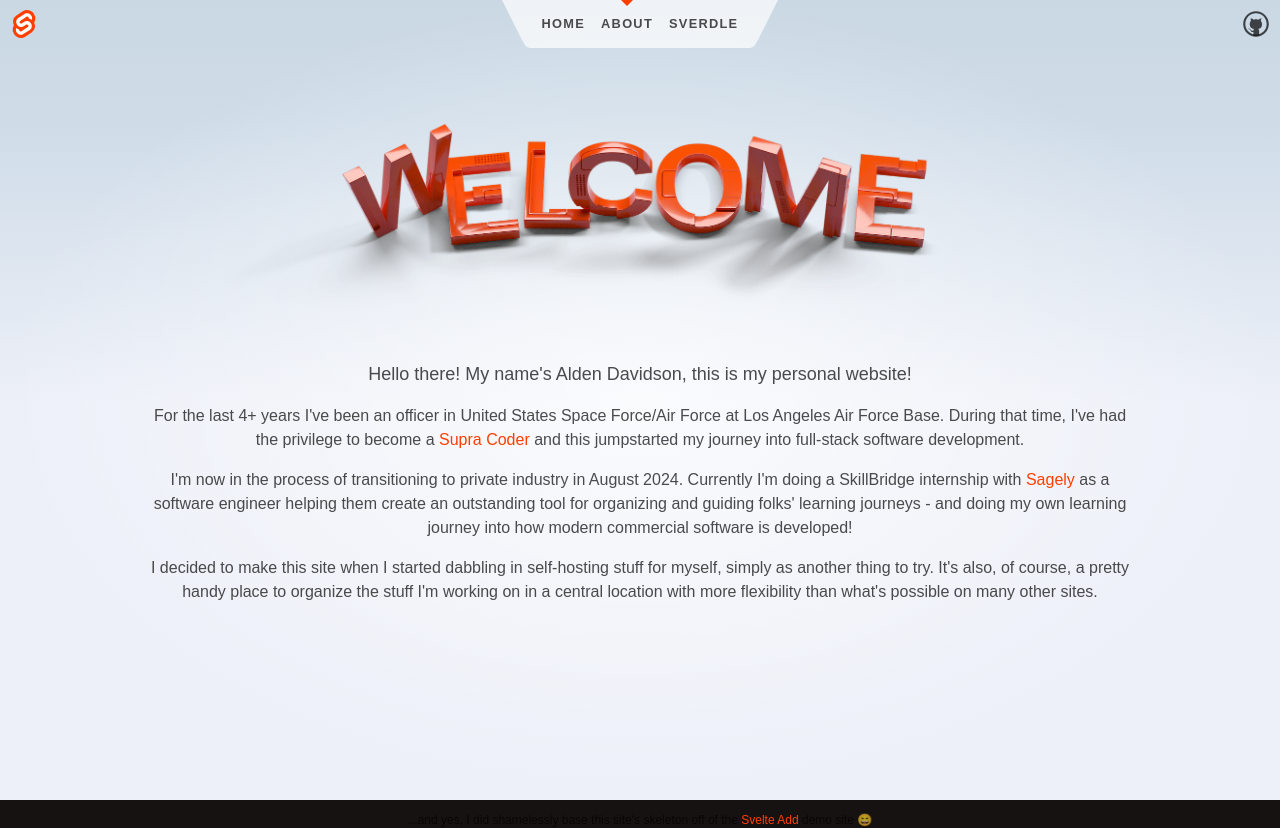
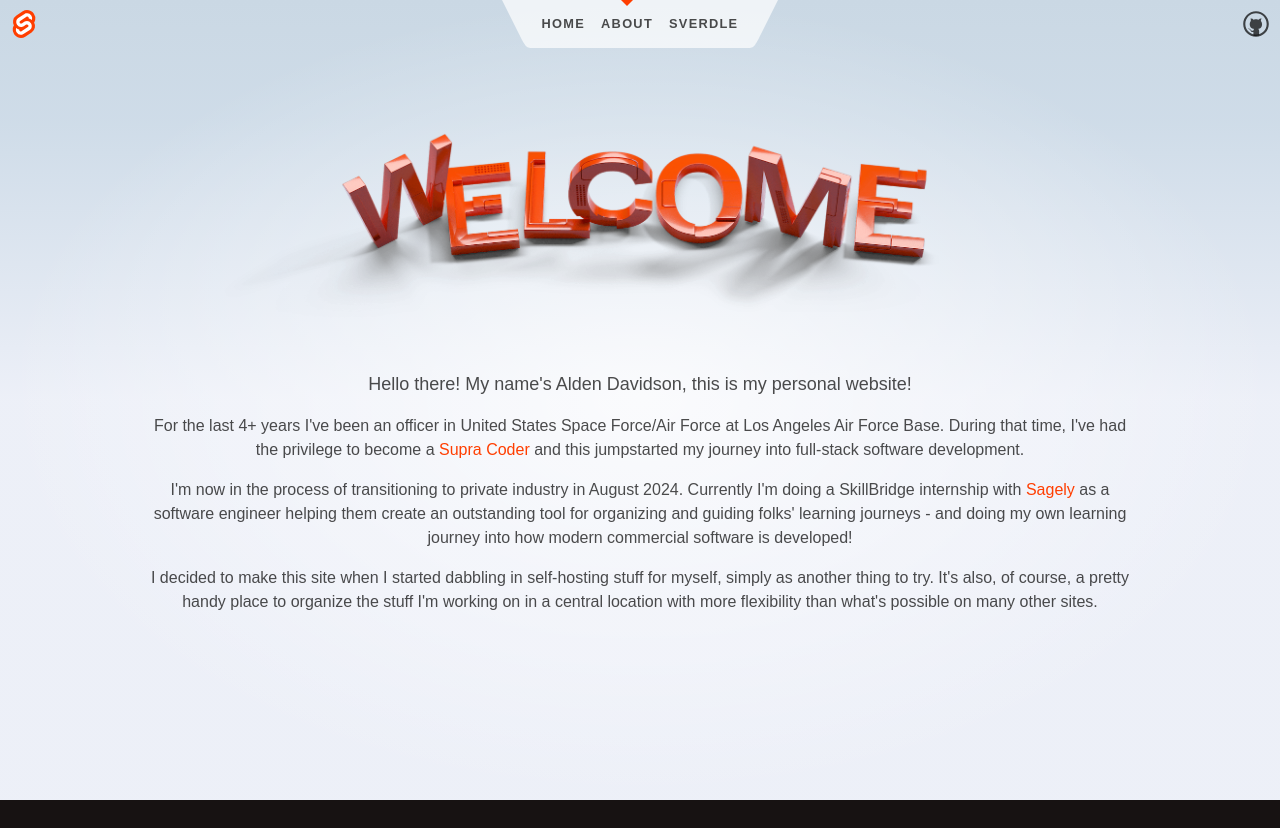
Before and after one commit to ananaso/adavidson.us, a SvelteKit app: page /about in a window 1280 px wide. After the commit the page ends 800 px from the top, so only its background shows below. Built offline with nearby package versions, Linux system fonts and the light colour scheme.

Commit message:
Move note to sverdle that I didn't create it, I just think it's neat

```diff
--- a/src/routes/about/+page.svelte
+++ b/src/routes/about/+page.svelte
@@ -39,12 +39,6 @@
 		another thing to try. It's also, of course, a pretty handy place to organize the stuff I'm
 		working on in a central location with more flexibility than what's possible on many other sites.
 	</p>
-
-	<p class="relative top-48 text-xs">
-		...and yes, I did shamelessly base this site's skeleton off of the <a
-			href="https://github.com/svelte-add/svelte-add">Svelte Add</a
-		> demo site 😄
-	</p>
 </section>
 
 <style>
--- a/src/routes/sverdle/+page.svelte
+++ b/src/routes/sverdle/+page.svelte
@@ -58,9 +58,7 @@
 	 * if client-side JavaScript is enabled
 	 */
 	function update(event: MouseEvent) {
-		const key = (event.target as HTMLButtonElement).getAttribute(
-			'data-key'
-		);
+		const key = (event.target as HTMLButtonElement).getAttribute('data-key');
 
 		if (key === 'backspace') {
 			currentGuess = currentGuess.slice(0, -1);
@@ -93,6 +91,14 @@
 </svelte:head>
 
 <h1 class="visually-hidden">Sverdle</h1>
+
+<div class="flex-column flex justify-center">
+	<p class="relative top-48 w-1/2 text-center text-sm">
+		I wish I could claim this, but it was included in the demo code when I used <a
+			href="https://github.com/svelte-add/svelte-add">Svelte Add</a
+		> to bootstrap this site. It's pretty neat though so I decided to keep it!
+	</p>
+</div>
 
 <form
 	method="POST"
```
